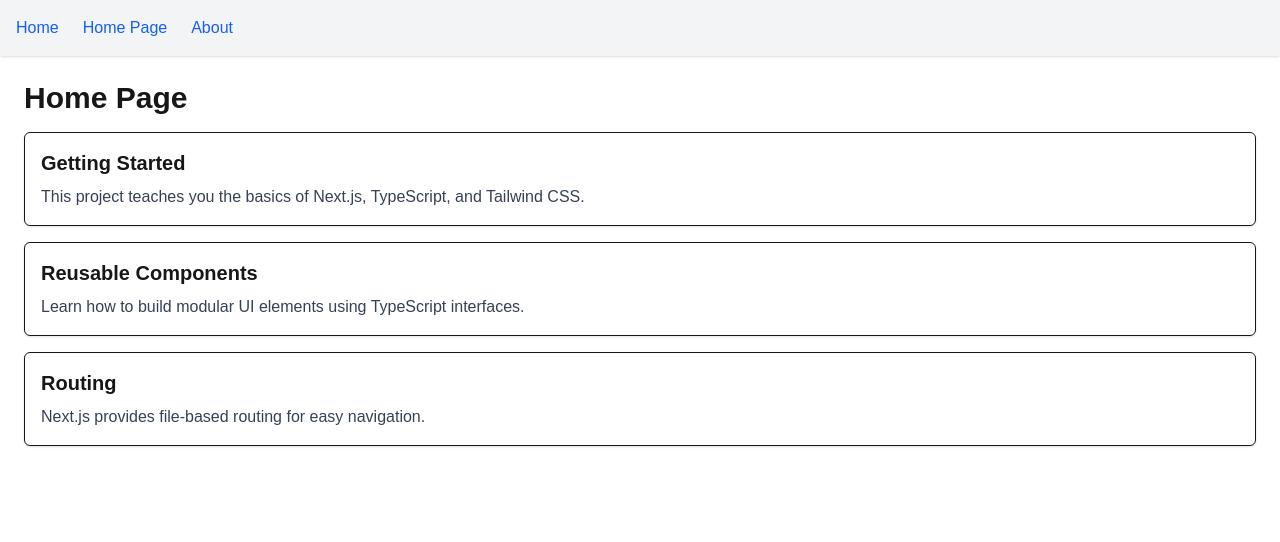
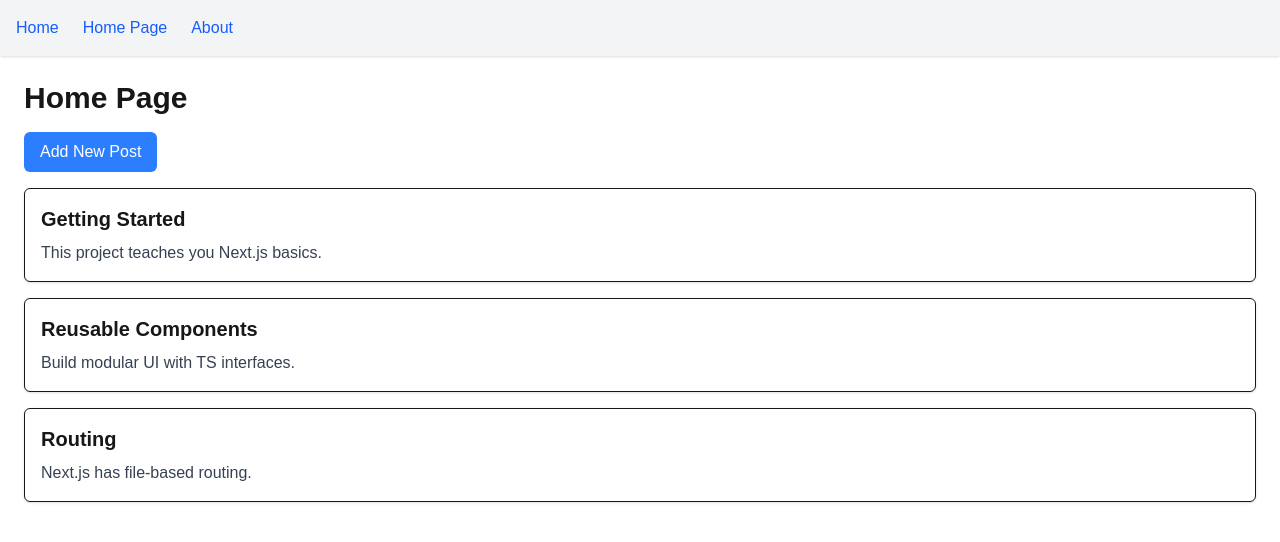
Before and after one commit to NicheP09/alx-project-0x02-setup, a Next.js app in the folder alx-project-0x02/: page /home in a window 1280 px wide. Shown: the top 542 px of the page. Built offline with nearby package versions, Linux system fonts and the light colour scheme.

Commit message:
Add PostModal

```diff
--- /dev/null
+++ b/alx-project-0x02/components/common/PostModal.tsx
@@ -0,0 +1,61 @@
+import React, { useState } from 'react';
+import { type PostModalProps } from '@/interfaces';
+
+const PostModal: React.FC<PostModalProps> = ({ isOpen, onClose, onSubmit }) => {
+  const [title, setTitle] = useState('');
+  const [content, setContent] = useState('');
+
+  const handleSubmit = (e: React.FormEvent) => {
+    e.preventDefault();
+    if (title.trim() && content.trim()) {
+      onSubmit({ title, content });
+      setTitle('');
+      setContent('');
+      onClose();
+    }
+  };
+
+  if (!isOpen) return null;
+
+  return (
+    <div className="fixed inset-0 z-50 flex items-center justify-center bg-black/50">
+      <div className="bg-white dark:bg-gray-800 rounded-lg p-6 w-full max-w-md">
+        <h2 className="text-xl font-semibold mb-4">Add New Post</h2>
+        <form onSubmit={handleSubmit} className="space-y-4">
+          <input
+            type="text"
+            placeholder="Title"
+            value={title}
+            onChange={(e) => setTitle(e.target.value)}
+            className="w-full px-3 py-2 border rounded-md focus:outline-none focus:ring-2 focus:ring-blue-500"
+            required
+          />
+          <textarea
+            placeholder="Content"
+            value={content}
+            onChange={(e) => setContent(e.target.value)}
+            className="w-full px-3 py-2 border rounded-md focus:outline-none focus:ring-2 focus:ring-blue-500"
+            required
+          />
+          <div className="flex justify-end gap-2">
+            <button
+              type="button"
+              onClick={onClose}
+              className="px-4 py-2 bg-gray-300 rounded-md hover:bg-gray-400"
+            >
+              Cancel
+            </button>
+            <button
+              type="submit"
+              className="px-4 py-2 bg-blue-500 text-white rounded-md hover:bg-blue-600"
+            >
+              Add
+            </button>
+          </div>
+        </form>
+      </div>
+    </div>
+  );
+};
+
+export default PostModal;
--- a/alx-project-0x02/pages/home.tsx
+++ b/alx-project-0x02/pages/home.tsx
@@ -1,24 +1,47 @@
-import Card from '@/components/common/Card';
+import React, { useState } from 'react';
+import Card from '../components/common/Card';
+import PostModal from '../components/common/PostModal';
+import { type Post } from '../interfaces';
 
 const HomePage = () => {
+  const [posts, setPosts] = useState<Post[]>([
+    {
+      title: 'Getting Started',
+      content: 'This project teaches you Next.js basics.',
+    },
+    {
+      title: 'Reusable Components',
+      content: 'Build modular UI with TS interfaces.',
+    },
+    { title: 'Routing', content: 'Next.js has file-based routing.' },
+  ]);
+
+  const [modalOpen, setModalOpen] = useState(false);
+
+  const handleAddPost = (post: Post) => {
+    setPosts((prev) => [post, ...prev]);
+  };
+
   return (
     <div className="p-6 space-y-4">
       <h1 className="text-3xl font-bold mb-4">Home Page</h1>
 
-      <Card
-        title="Getting Started"
-        content="This project teaches you the basics of Next.js, TypeScript, and Tailwind CSS."
+      <button
+        onClick={() => setModalOpen(true)}
+        className="px-4 py-2 bg-blue-500 text-white rounded-md hover:bg-blue-600"
+      >
+        Add New Post
+      </button>
+
+      <PostModal
+        isOpen={modalOpen}
+        onClose={() => setModalOpen(false)}
+        onSubmit={handleAddPost}
       />
 
-      <Card
-        title="Reusable Components"
-        content="Learn how to build modular UI elements using TypeScript interfaces."
-      />
-
-      <Card
-        title="Routing"
-        content="Next.js provides file-based routing for easy navigation."
-      />
+      {posts.map((post, index) => (
+        <Card key={index} title={post.title} content={post.content} />
+      ))}
     </div>
   );
 };
```
Also changed, not shown: alx-project-0x02/interfaces/index.ts (+11 -0 lines).
